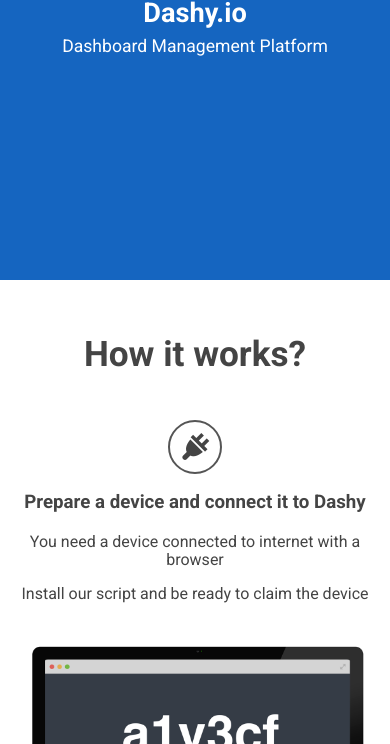
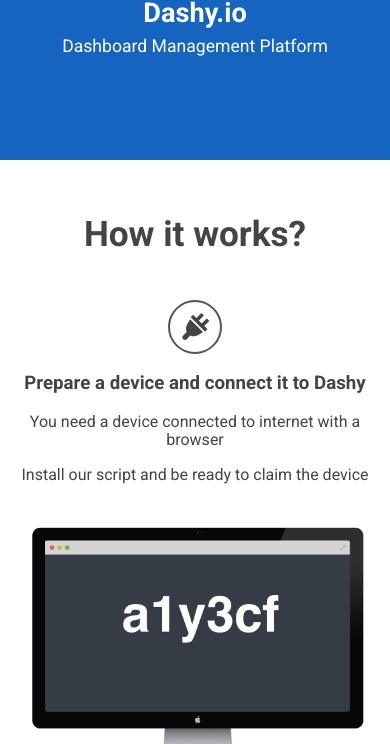
Before and after one commit to dashy-io/dashy-io.github.io, a website: page app/index.html in a window 390 px wide. Shown: the part 100-844 px from the top of the page. Drawn offline with nearby package versions, Linux system fonts and the light colour scheme; files that its build step writes are made by us from their sources.

Commit message:
fixed mobile layout

```diff
--- a/app/scripts/main.js
+++ b/app/scripts/main.js
@@ -6,7 +6,7 @@
     // class helper functions from bonzo https://github.com/ded/bonzo
 
     function classReg(className) {
-        return new RegExp("(^|\\s+)" + className + "(\\s+|$)");
+        return new RegExp('(^|\\s+)' + className + '(\\s+|$)');
     }
 
     // classList support for class management
--- a/app/styles/main.css
+++ b/app/styles/main.css
@@ -67,11 +67,7 @@
     z-index: 1;
     overflow: hidden;
     width: 100%;
-    height: 45%;
-    min-height: 200px;
-    top: 0;
-    left: 0;
-    position: fixed !important;
+    min-height: 260px;
 }
 .img-header {
     padding-top: 75px;
@@ -80,9 +76,7 @@
 }
 .content-wrapper {
     position: absolute;
-    top: 45%;
     width: 100%;
-    min-height: 12%;
     z-index: 2;
     background: #fff;
 }
```
